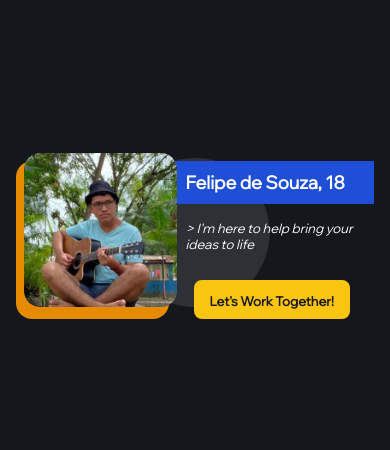
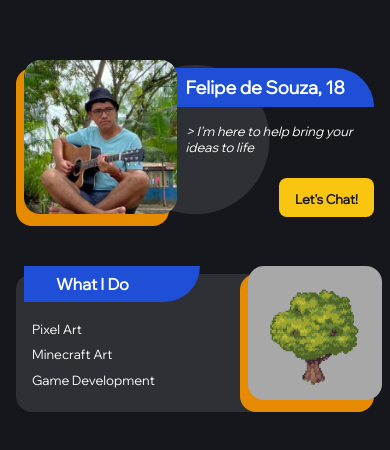
Before and after one commit to FelipeBdC/portfolio-website, a SvelteKit app: page / in a window 390 px wide. Shown: the part 182-632 px from the top of the page. Built offline with nearby package versions, Linux system fonts and the light colour scheme.

Commit message:
re added "what i do" section

```diff
--- a/src/components/buttons/lets-work-button.svelte
+++ b/src/components/buttons/lets-work-button.svelte
@@ -1,6 +1,6 @@
 <div class="button-wrapper">
     <div class="button-slide-wrapper">
-        <button><strong>Let's Work Together!</strong></button>
+        <button><strong>Let's Chat!</strong></button>
     </div>
 </div>
 
@@ -57,9 +57,8 @@
         transform: scaleX(1);
     }
 
-    @media(max-width: 800px) {
+    @media(max-width: 700px) {
         .button-wrapper {
-            place-content: center;
             margin: 0;
         }
 
--- a/src/routes/+page.svelte
+++ b/src/routes/+page.svelte
@@ -34,7 +34,7 @@
         <svg xmlns="http://www.w3.org/2000/svg" viewBox="0 0 24 24"><path d="M12 22C17.5228 22 22 17.5228 22 12C22 6.47715 17.5228 2 12 2C6.47715 2 2 6.47715 2 12C2 17.5228 6.47715 22 12 22Z" fill="var(--neutral-color-1)"></path></svg>
     </header>
 
-    <!-- <section class="what-i-do">
+    <section class="what-i-do">
         <section class="nav">
             <h2>What I Do</h2>
             <div class="buttons">
@@ -46,7 +46,7 @@
         <div class="image-wrapper">
             <img src={trees_pixel_art} alt="trees">
         </div>
-    </section> -->
+    </section>
 
 </main>
 
@@ -68,9 +68,7 @@
         display: grid;
         grid-auto-flow: column;
         place-items: start;
-
         position: relative;
-
         width: 100%;
 
         grid-template-columns: 1.5fr 2fr;
@@ -99,8 +97,6 @@
         font-size: large;
         display: grid;
         grid-template-rows: 1fr 1fr;
-        grid-template-columns: 100%;
-        height: 100%;
         width: 100%;
     }
 
@@ -111,6 +107,8 @@
 
     .text > h1 {
         background-color: var(--primary-color-1);
+        border-radius: 0 4rem 0 0;
+
         margin-bottom: 1rem;
         padding: 0.5rem 2rem 0.5rem 2rem;
 
@@ -119,32 +117,44 @@
     }
 
 
+
+
+
     .what-i-do {
         width: 100%;
-        height: 15rem;
+        background-color: var(--neutral-color-1);
+        border-radius: 1rem;
 
         display: grid;
         grid-auto-flow: column;
-        grid-template-columns: 20rem 15rem;
-        grid-template-rows: 15rem;
+        grid-template-columns: 1fr 0.6fr;
 
         justify-content: space-between;
+
     }
 
     .nav {
         width: 100%;
-        font-size: x-large;
+        transform: translate(0.5rem, -0.5rem);
     }
 
     .nav > h2 {
-        margin: 1rem 0 1rem 0;
+        font-size: x-large;
+        margin: 0 0 1rem 0;
         background-color: var(--primary-color-1);
+        border-radius: 0 0 4rem 0;
+
         padding: 0.5rem 2rem 0.5rem 2rem;
+
+        width: 50%;
     }
 
     .buttons {
         display: flex;
         flex-direction: column;
+        font-size: large;
+        gap: 0.2rem;
+        width: 70%;
     }
 
     .button {
@@ -153,10 +163,11 @@
         text-align: left;
         border-radius: 1rem;
         transition: 200ms ease-in;
+        cursor: pointer;
     }
 
     .button:hover {
-        background-color: var(--neutral-color-1);
+        background-color: var(--neutral-color-2);
         padding-left: 1.5rem;
     }
 
@@ -170,7 +181,7 @@
         }
     }
 
-    @media(max-width: 830px) {
+    @media(max-width: 700px) {
         .text > h1 {
             font-size: large;
             padding: 0.5rem 0 0.5rem 1rem;
@@ -179,6 +190,49 @@
         .text > p {
             font-size: small;
         }
+
+        .nav > h2 {
+            font-size: medium;
+        }
+
+        .button {
+            font-size: small;
+            padding: 0.2rem 0 0.2rem 0.5rem;
+        }
+    }
+
+    @media(max-width: 300px) {
+        main {
+            margin: 0;
+        }
+
+        header {
+            grid-auto-flow: row;
+            grid-template-rows: 1fr auto;
+            grid-template-columns: 100%;
+            gap: 1rem;
+
+            justify-items: center;
+
+        }
+
+        .text > p {
+            padding: 0;
+        }
+
+        .image-wrapper {
+            height: 10rem;
+            width: auto;
+        }
+
+        .image-wrapper > img {
+            height: 100%;
+            width: auto;
+        }
+
+        .what-i-do {
+            grid-template-columns: 1fr 0.2fr;
+        }
     }
 
 </style>
```
